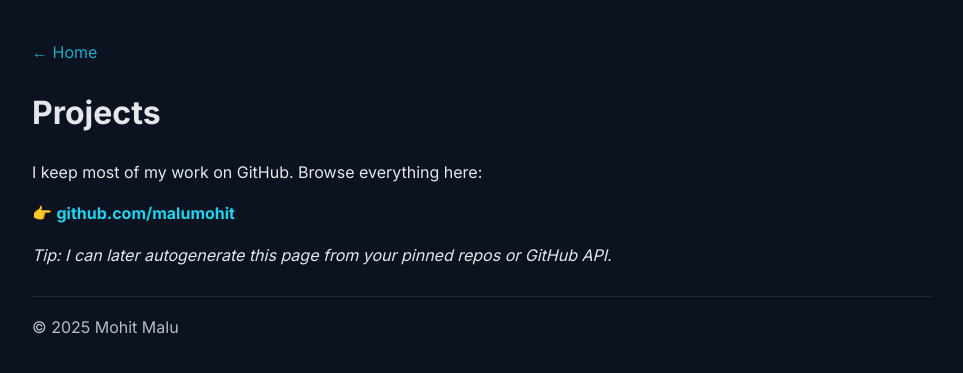
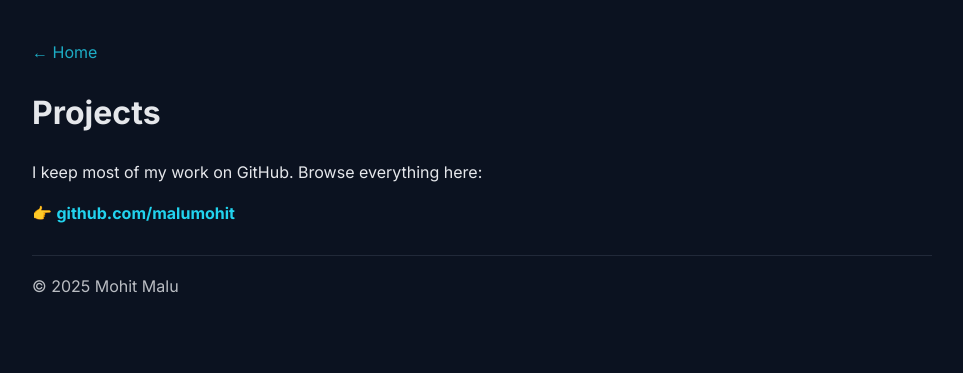
Before and after one commit to malumohit/mohitmalu.github.io, a Jekyll site: the page built from projects.md, in a window 1280 px wide. Shown: the top 373 px of the page, without its empty margins (158-1121 px from the left). Built offline with Jekyll 4.4.1, drawn with Linux system fonts in a browser that asks for light colours.

Commit message:
Update projects.md

```diff
--- a/projects.md
+++ b/projects.md
@@ -7,5 +7,3 @@ title: Projects
 I keep most of my work on GitHub. Browse everything here:
 
 👉 **[github.com/malumohit](https://github.com/malumohit)**
-
-_Tip: I can later autogenerate this page from your pinned repos or GitHub API._
```
